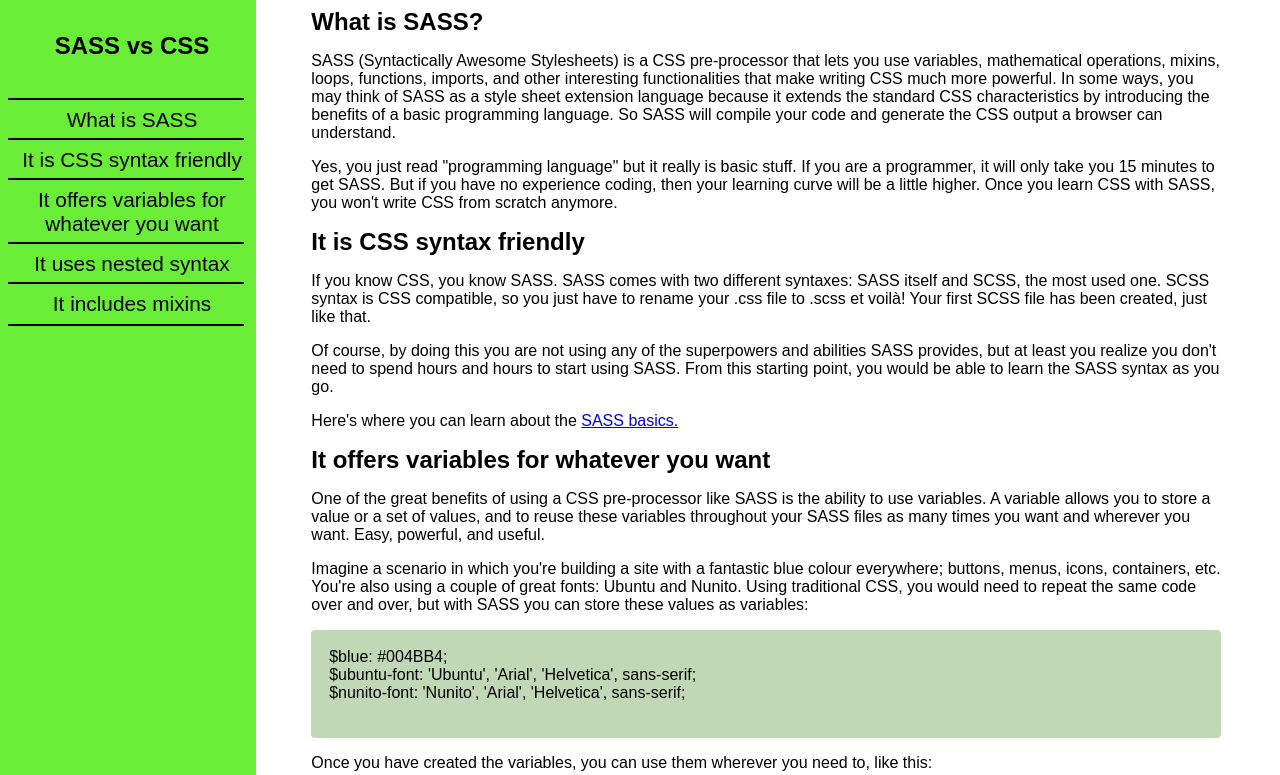
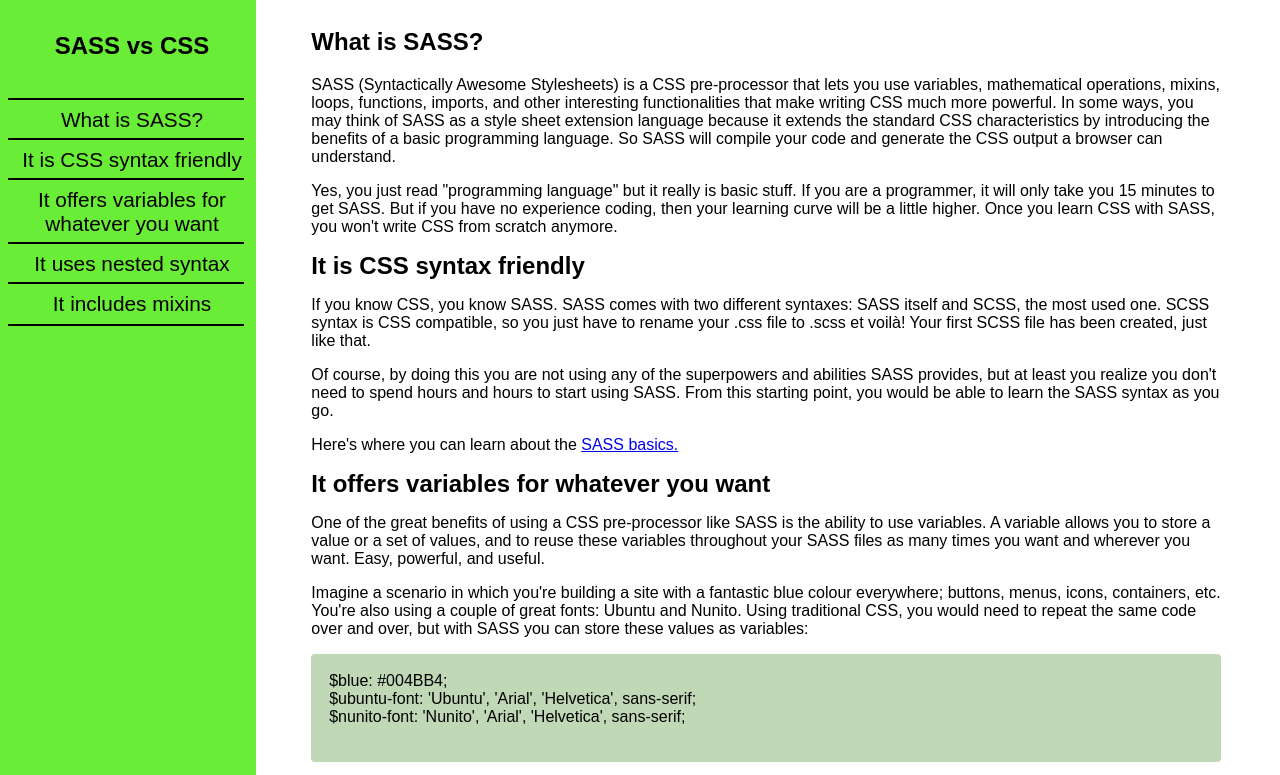
Before and after one commit to DainiusMI/03_FFC_RWD_Build-a-Technical-Documentation-Page, a website: page index.html in a window 1280 px wide. Shown: the top 775 px of the page. Drawn offline with Linux system fonts and the light colour scheme.

Commit message:
passed version

```diff
--- a/index.html
+++ b/index.html
@@ -12,7 +12,7 @@
         <header >
             <text>SASS vs CSS</text>
         </header>
-        <a class="nav-link" href="#What_is_SASS?">What is SASS</a>
+        <a class="nav-link" href="#What_is_SASS?">What is SASS?</a>
         <a class="nav-link" href="#It_is_CSS_syntax_friendly">It is CSS syntax friendly</a>
         <a class="nav-link" href="#It_offers_variables_for_whatever_you_want">It offers variables for whatever you want</a>
         <a class="nav-link" href="#It_uses_nested_syntax">It uses nested syntax</a>
@@ -21,7 +21,7 @@
     <main id="main-doc">
         <section id="What_is_SASS?" class="main-section">
             <header>
-                <text>What is SASS?</text>
+                <h2>What is SASS?</h2>
             </header>
                 <p>SASS (Syntactically Awesome Stylesheets) is a CSS pre-processor that lets you use variables, mathematical operations, mixins, loops, functions, imports, and other interesting functionalities that make writing CSS much more powerful. In some ways, you may think of SASS as a style sheet extension language because it extends the standard CSS characteristics by introducing the benefits of a basic programming language. So SASS will compile your code and generate the CSS output a browser can understand.</p>
                 <p>Yes, you just read "programming language" but it really is basic stuff. If you are a programmer, it will only take you 15 minutes to get SASS. But if you have no experience coding, then your learning curve will be a little higher. Once you learn CSS with SASS, you won't write CSS from scratch anymore.</p>
```
